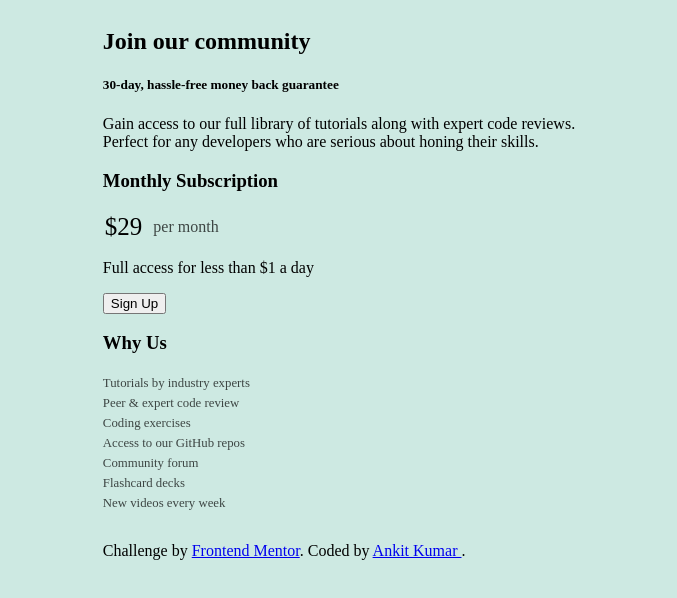
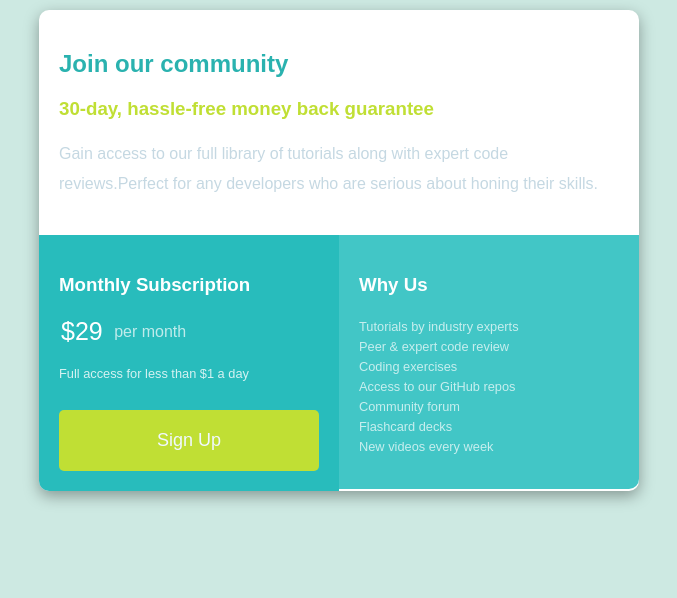
Before and after one commit to Ankitm78/pricing-card, a plain HTML site: page index.html in a window 1280 px wide. Shown: the whole page, without its empty margins (301-978 px from the left). Drawn offline with Linux system fonts and the light colour scheme.

Commit message:
Update index.html

```diff
--- a/index.html
+++ b/index.html
@@ -15,32 +15,28 @@
 </head>
 <link rel="stylesheet" href="./style.css">
 <body>
-  <div class="container">
-    <div class="container-box">
-      <h2>Join our community</h2>
+    <div id="card">
 
-      <h5 id="container-h5">30-day, hassle-free money back guarantee</h5>
-
-      <p id="container-p">Gain access to our full library of tutorials along with expert code reviews.
-        <br>Perfect for any developers who are serious about honing their skills.
+        <div id="top-section">
+            <h2>Join our community </h2>
+            <h3>30-day, hassle-free money back guarantee </h3>
+            <p id="container-p">Gain access to our full library of tutorials along with expert code reviews.Perfect for
+                any developers who are serious about honing their skills.
             </p>
         </div>
-    <div class="boxes">
-      <div class="box1">
-
+        <div id="second-section">
+            <div id="middle-section">
                 <h3>Monthly Subscription</h3>
-        <div id="price-container">
-          <div id="price">&dollar;29</div>
+                <div id="price-section">
+                    <div id="price">&dollar;29 </div>
                     <div id="price-frequency">per month</div>
                 </div>
+                <p>Full access for less than &dollar;1 a day</p>
+                <button id="btn">Sign Up</button>
+            </div>
 
-        <p>Full access for less than &dollar;1 a day</p>
-        <button class="btn">Sign Up
-
-
-      </div>
-      <div class="box2">
-        <h3 id="div-h3">Why Us</h3>
+            <div id="bottom-section">
+                <h3>Why Us</h3>
                 <ul id="list-ul">
                     <li>Tutorials by industry experts </li>
                     <li>Peer &amp; expert code review </li>
@@ -53,13 +49,10 @@
             </div>
         </div>
     </div>
+    <div id=""> </div>
 
-  <footer>
-    <p class="attribution">
-      Challenge by <a href="https://www.frontendmentor.io?ref=challenge" target="_blank">Frontend Mentor</a>.
-      Coded by <a href="#"> Ankit Kumar </a>.
-    </p>
-  </footer>
+
 </body>
 
+
 </html>
```
Lines whose indentation alone changed are shown as unchanged.
